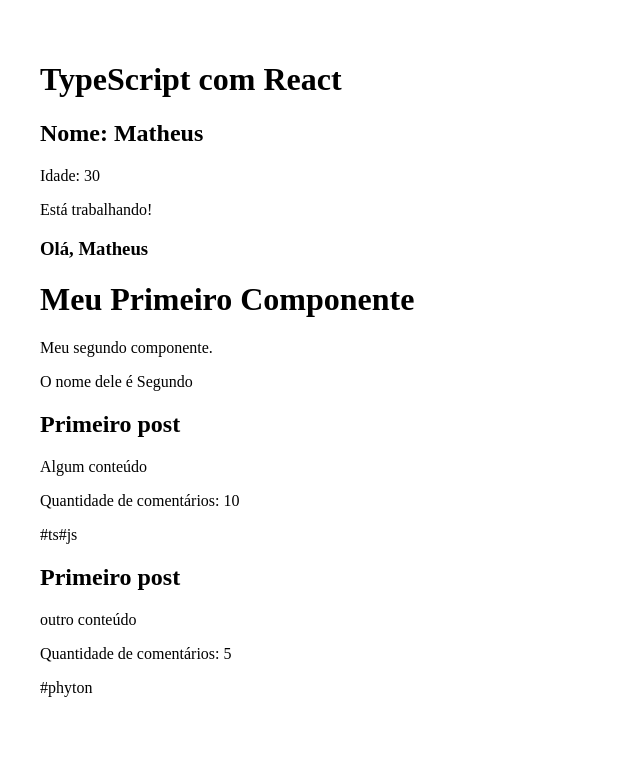
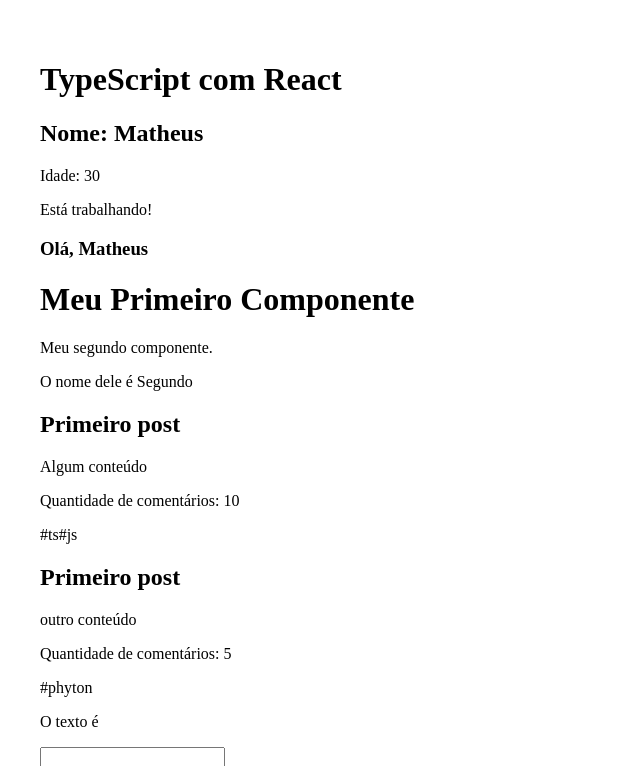
Before and after one commit to anaalmeida-v/JSModerno-TS-ProjetoAPI, a React (Create React App) app in the folder TypeScript/react-com-ts/: page / in a window 1280 px wide. Shown: the top 766 px of the page, without its empty margins (0-640 px from the left). Built offline with nearby package versions, Linux system fonts and the light colour scheme; the HTML template or start-up script is replaced by a standard one.

Commit message:
useState com TypeScript

```diff
--- a/TypeScript/react-com-ts/src/App.tsx
+++ b/TypeScript/react-com-ts/src/App.tsx
@@ -4,6 +4,9 @@
 //5 - destruturando props
 import SecondComponent from "./components/SecondComponent";
 import Descructuring from "./components/Descructuring";
+
+//6 - useState
+import State from "./components/State";
 
 function App() {
   //1 - variáveis
@@ -38,6 +41,7 @@
         commentsQty={5}
         tags={["phyton"]}
       />
+      <State/>
     </div>
   );
 }
--- /dev/null
+++ b/TypeScript/react-com-ts/src/components/State.tsx
@@ -0,0 +1,19 @@
+import React, { useState, ChangeEvent } from "react"; //chamando hook
+
+const State = () => {
+  const [text, setText] = useState<string | null>(null); //declara variável e como valor do useState, colocar como variável começará
+                          //é string ou null
+
+  const handleChange = (e: ChangeEvent<HTMLInputElement>) => { //e-evento(valor vindo do input) //declara valor do evento(changeevent) e mostra oq vai ser modificado com esse evento
+    setText(e.target.value)//target - input / value - valor do input(texto que será alterado)
+  };
+
+  return (
+    <div>
+      <p>O texto é {text}</p>
+      <input type="text" onChange={handleChange} />
+    </div>
+  );
+};
+
+export default State;
```
Also changed, not shown: 1 other file (tests, documents, lock files or other folders).
